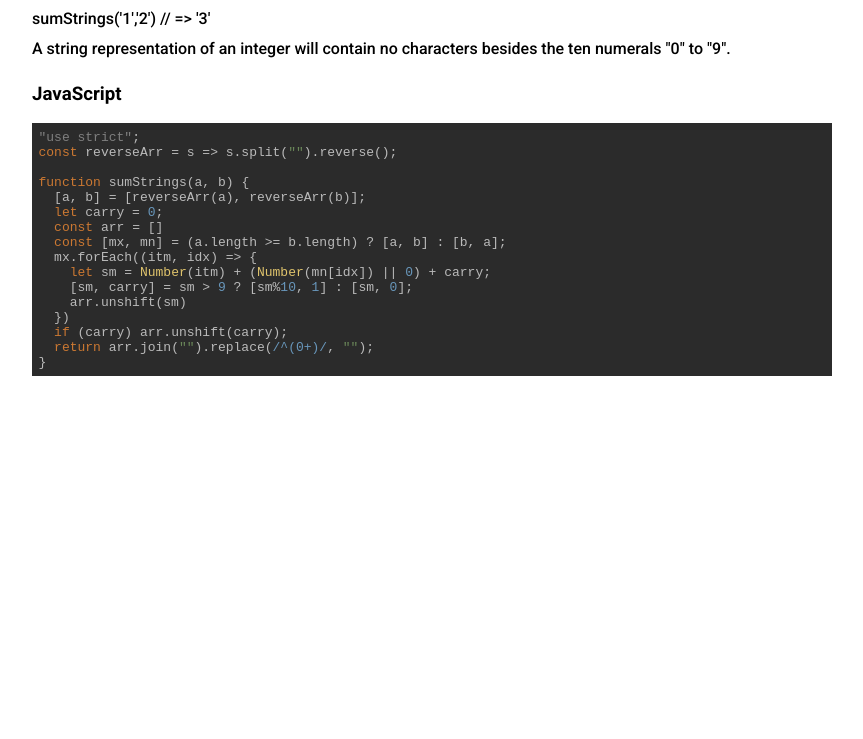
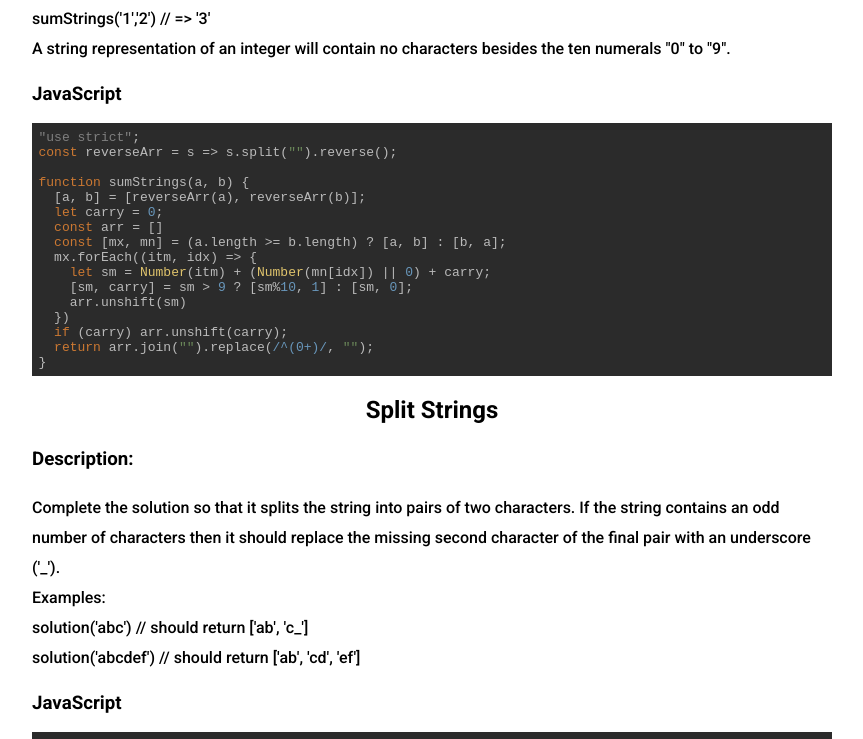
Before and after one commit to donovanodom/codewars, a React (Create React App) app: page / in a window 1280 px wide. Shown: the part 2787-3526 px from the top of the page, without its empty margins (208-1071 px from the left). Before the commit the page ends 3176 px from the top, so only its background shows below. Built offline with nearby package versions, Linux system fonts and the light colour scheme.

Commit message:
Added Split Strings

```diff
--- a/src/Kata1.js
+++ b/src/Kata1.js
@@ -205,9 +205,50 @@ function sumStrings(a, b) {
         <br />
         For example:
         <br />
-        sumStrings('1','2') // => '3'
+        sumStrings('1','2') // ={`>`} '3'
         <br />A string representation of an integer will contain no characters
         besides the ten numerals "0" to "9".
+      </div>
+      <h3>JavaScript</h3>
+      <SyntaxHighlighter language={"javascript"} style={darcula}>
+        {code}
+      </SyntaxHighlighter>
+    </>
+  );
+};
+
+export const SplitStrings = () => {
+  const code = `function solution(str){
+  if(str.length > 0){
+    const arr = str.match(/.{1,2}/g)
+    const last = arr.slice(-1)
+    if(last.join('').length === 1){
+      last.push('_')
+      arr.pop()
+      arr.push(last.join(''))
+      return arr
+    }else{
+      return arr
+    }
+  }else{
+    return []
+  }
+}`;
+  return (
+    <>
+      <h2 className="title">Split Strings</h2>
+      <div className="description">
+        <h3>Description:</h3>
+        Complete the solution so that it splits the string into pairs of two
+        characters. If the string contains an odd number of characters then it
+        should replace the missing second character of the final pair with an
+        underscore ('_').
+        <br />
+        Examples:
+        <br />
+        solution('abc') // should return ['ab', 'c_']
+        <br />
+        solution('abcdef') // should return ['ab', 'cd', 'ef']
       </div>
       <h3>JavaScript</h3>
       <SyntaxHighlighter language={"javascript"} style={darcula}>
@@ -225,6 +266,7 @@ const Kata1 = () => {
       <RGBToHexConversion />
       <CompleteFibonacciSeries />
       <SumStringsasNumbers />
+      <SplitStrings />
     </>
   );
 };
```
